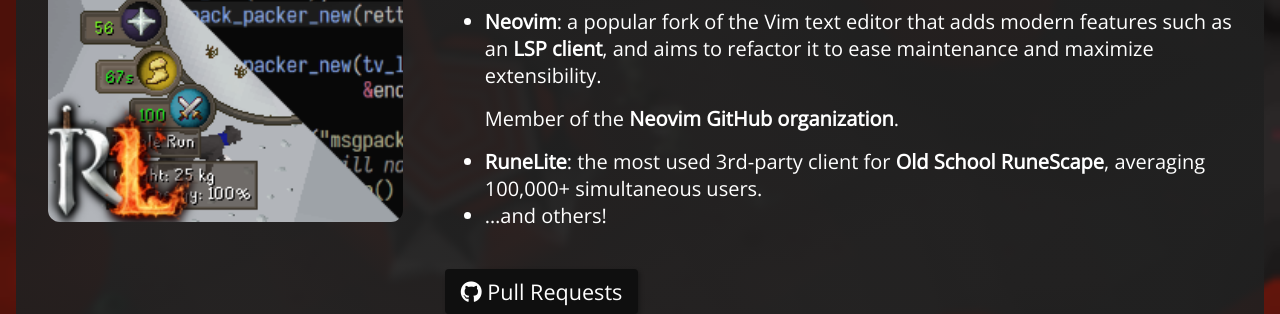
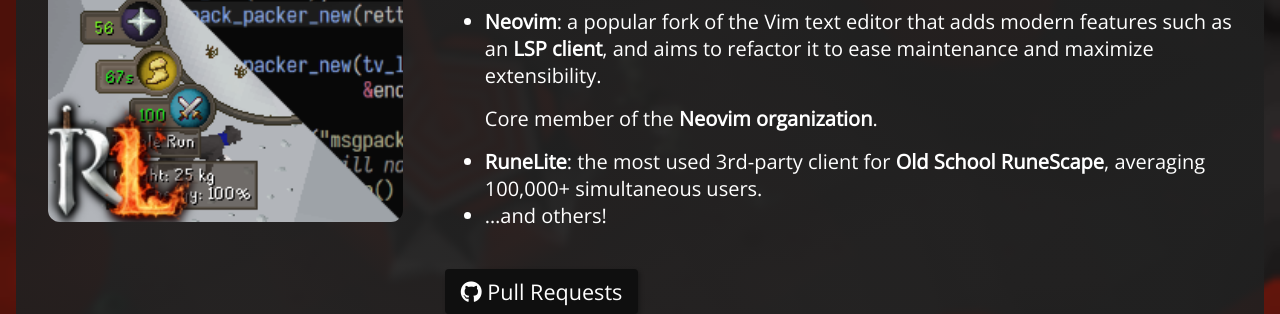
Before and after one commit to seandewar/seandewar.github.io, a Jekyll site: the page built from index.html, in a window 1280 px wide and 900 px high, scrolled down 831 px. Shown: the part 155-469 px from the top of the window. Built offline with Jekyll 4.4.1, drawn with Linux system fonts in a browser that asks for light colours; nearby versions of some CDN libraries.

Commit message:
main_projects/neovim: update

```diff
--- a/_data/projects/main_projects.yml
+++ b/_data/projects/main_projects.yml
@@ -16,15 +16,15 @@
       and aims to refactor it to ease maintenance and maximize
       extensibility.
 
-      Member of the [Neovim GitHub organization](https://github.com/neovim).
+      Core member of the [Neovim organization](https://github.com/neovim).
     * [RuneLite](https://runelite.net/): the most used 3rd-party client for
       [Old School RuneScape](https://oldschool.runescape.com), averaging
       100,000+ simultaneous users.
     * ...and others!
   short_desc: |
     Contributed to many projects including:
-    * [Neovim](https://neovim.io/): a popular Vim modernization fork; member of
-      the [Neovim organization](https://github.com/neovim).
+    * [Neovim](https://neovim.io/): a popular Vim modernization fork; core
+      member of the [Neovim organization](https://github.com/neovim).
     * [RuneLite](https://runelite.net/): the most used 3rd-party client for
       [Old School RuneScape](https://oldschool.runescape.com).
     * ...and others!
```
